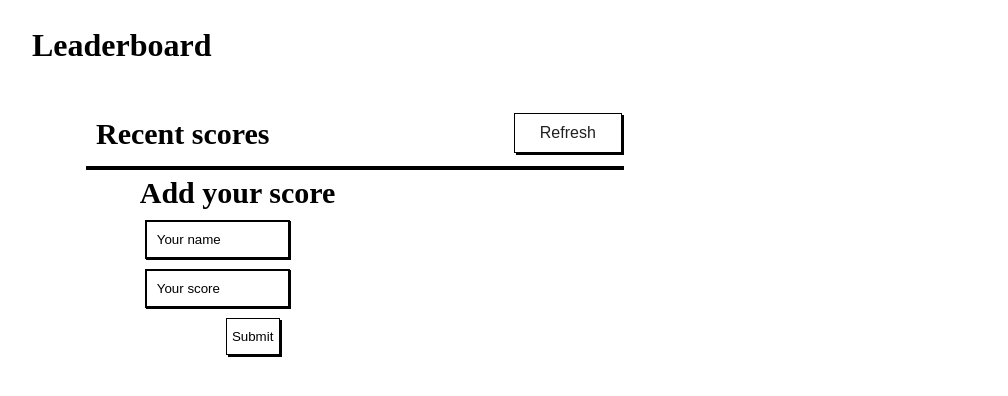
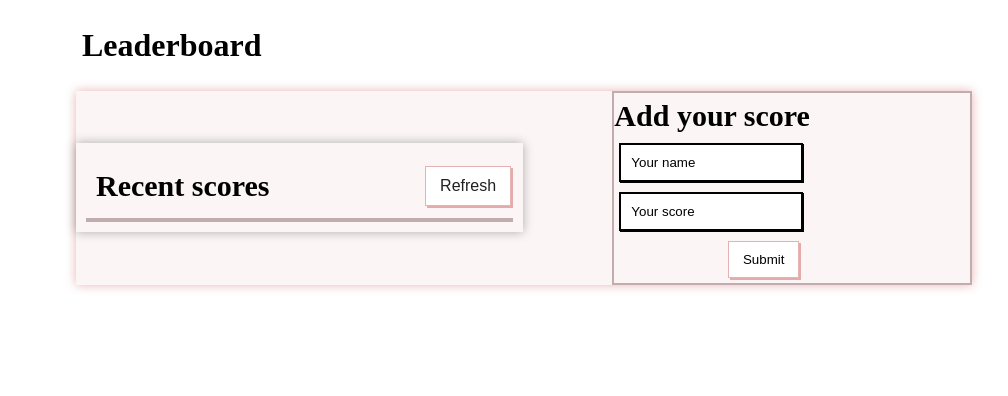
Before and after one commit to mercymugambi/Leaderboard-List-App-Project, a website built with webpack: page src/index.html in a window 1280 px wide. Shown: the whole page, without its empty margins (116-1124 px from the left). Built offline with nearby package versions, Linux system fonts and the light colour scheme; no server answers.

Commit message:
Add styling of my choice

```diff
--- a/src/index.html
+++ b/src/index.html
@@ -5,7 +5,7 @@
     <meta http-equiv="X-UA-Compatible" content="IE=edge">
     <meta name="viewport" content="width=device-width, initial-scale=1.0">
     <title>Leaderboard</title>
-    <link rel="stylesheet" href="style.css">
+    <!-- <link rel="stylesheet" href="style.css" type="text/html"> -->
 </head>
 <body>
   <header>
@@ -22,7 +22,7 @@
             <div id="leaderboard">
                 <ul class="scoresList">
                 </ul>
-            </ul>
+            </div>
         </div>
         <form class="scoreForm">
           <h2 class="AddScores">Add your score</h2>
--- a/src/style.css
+++ b/src/style.css
@@ -15,21 +15,25 @@ header {
 
 .title {
   color: black;
-  margin-left: 20px;
+  margin-left: 70px;
 }
 
 .flexo {
   display: flex;
   flex-direction: row;
   justify-content: space-between;
+  flex-wrap: nowrap;
   align-items: center;
   position: relative;
   margin: 0 15%;
+  box-shadow: 0 0 10px rgba(174, 3, 3, 0.3);
+  background-color: rgb(251, 245, 245);
 }
 
 .top {
   padding: 10px;
   width: 60%;
+  box-shadow: 0 0 10px rgba(0, 0, 0, 0.3);
 }
 
 .recentScores {
@@ -47,8 +51,8 @@ header {
   font-size: 16px;
   margin: 4px 2px;
   cursor: pointer;
-  border: 1px solid black;
-  box-shadow: 2px 2px black;
+  border: 1px solid rgba(174, 3, 3, 0.3);
+  box-shadow: 2px 2px rgba(174, 3, 3, 0.3);
 }
 
 .top-heading {
@@ -60,7 +64,7 @@ header {
 }
 
 #leaderboard {
-  border: 2px solid black;
+  border: 2px solid rgba(59, 8, 8, 0.3);
 }
 
 form {
@@ -69,6 +73,8 @@ form {
   justify-content: space-between;
   width: 50%;
   margin-left: 10%;
+  border: 2px solid rgba(59, 8, 8, 0.3);
+  height: auto;
 }
 
 form input,
@@ -89,8 +95,6 @@ ul {
 
 .scoreList {
   display: flex;
-
-  /* justify-content: space-between; */
   align-items: center;
   padding: 0.5rem 1rem;
   background-color: #eee;
@@ -104,8 +108,8 @@ button {
   margin-left: 32%;
   background-color: #fff;
   color: #000;
-  border: 1px solid black;
-  box-shadow: 2px 2px black;
+  border: 1px solid rgba(174, 3, 3, 0.3);
+  box-shadow: 2px 2px rgba(174, 3, 3, 0.3);
 }
 
 .AddScores {
@@ -128,6 +132,6 @@ button {
   font-weight: bold;
 }
 
-#leaderboard li.score:nth-child(even) {
+li:nth-child(even) {
   background-color: #ddd;
 }
```
